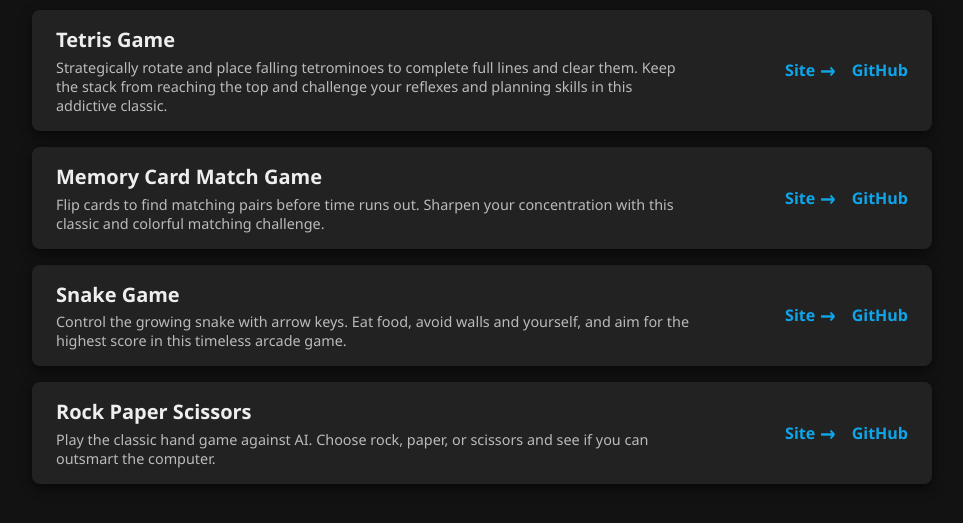
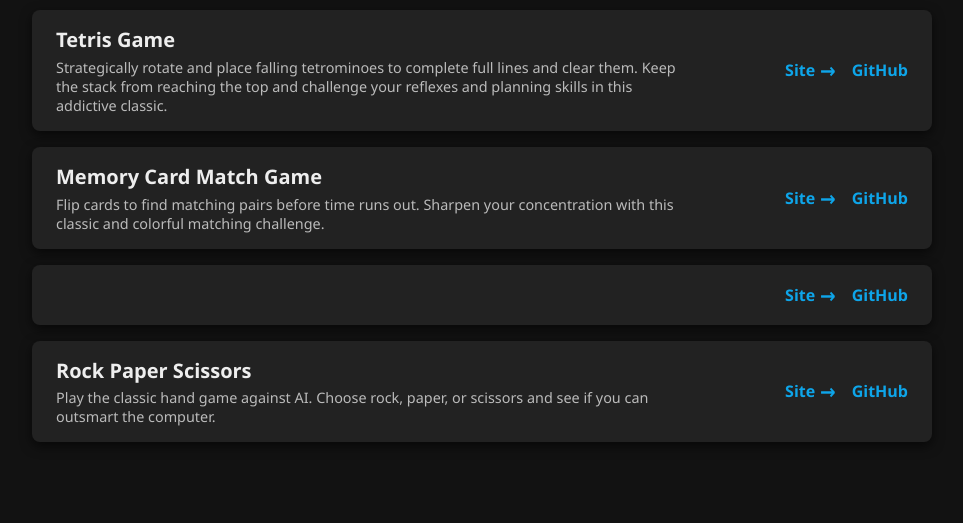
Before and after one commit to CodingWithGPT/codingwithgpt.github.io, a plain HTML site: page index.html in a window 1280 px wide. Shown: the part 97-620 px from the top of the page, without its empty margins (158-1121 px from the left). Drawn offline with Linux system fonts and the light colour scheme.

Commit message:
Update index.html

```diff
--- a/index.html
+++ b/index.html
@@ -89,10 +89,10 @@
       path: "memory"
     },
     {
-      name: "Snake Game",
-      description: "Control the growing snake with arrow keys. Eat food, avoid walls and yourself, and aim for the highest score in this timeless arcade game.",
-      url: "https://github.com/CodingWithGPT/codingwithgpt.github.io/blob/main/snake.html",
-      path: "snake"
+      name: "",
+      description: "",
+      url: "",
+      path: ""
     },
     {
       name: "Rock Paper Scissors",
```
